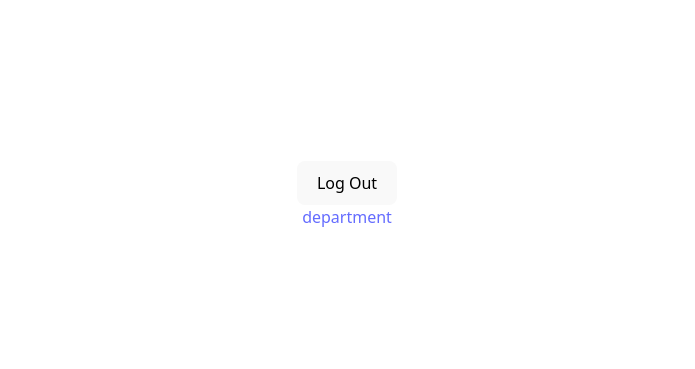
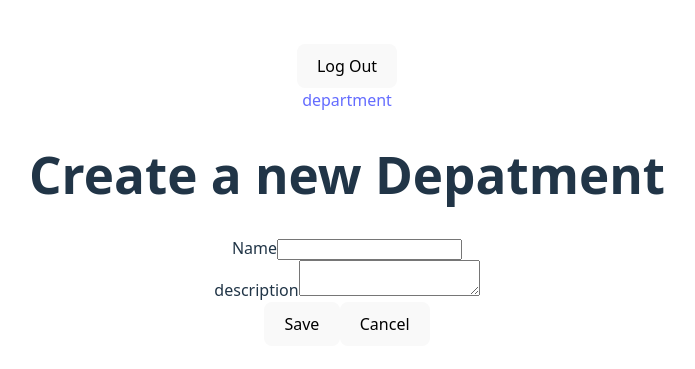
Before and after one commit to Deem02/capstone-project-frontend, a React (Vite) app: page /departments/add in a window 1280 px wide. Before the commit this address had no page. Shown: the part 205-574 px from the top of the page, without its empty margins (293-988 px from the left). Built offline with nearby package versions, Linux system fonts and the light colour scheme; sample sign-in values are in the browser's storage.

Commit message:
Create DepartmentForm to add/edit
Add delete functionality and buttons delete/edit in DepartmentList

```diff
--- a/src/App.jsx
+++ b/src/App.jsx
@@ -4,12 +4,11 @@ import './App.css'
 import { BrowserRouter as Router, Routes, Route } from 'react-router'
 import NavBar from './components/NavBar/NavBar'
 import DepartmentList from './components/DepartmentList/DepartmentList'
+import DepartmentForm from './components/DepartmentForm/DepartmentForm'
 
 import Login from './components/Auth/Login'
 import ProtectedRoute from './components/Auth/ProtectedRoute'
 import { getUserFromToken } from './lib/auth'
-
-
 
 
 function App() {
@@ -21,13 +20,24 @@ function App() {
         < NavBar user={user} setUser={setUser} />
         <Routes>
           <Route path='/login' element={<Login setUser={setUser} />} />
-  <Route path='/departments/' element= {
-    <ProtectedRoute>
+
+          <Route path='/departments' element=
+            {<ProtectedRoute>
               <DepartmentList />
             </ProtectedRoute>
+            } />
+          <Route path='/departments/add' element={
+            <ProtectedRoute>
+              <DepartmentForm />
+            </ProtectedRoute>
+          } />
+          <Route path='/departments/:departmentId/edit' element={
+            <ProtectedRoute>
+              <DepartmentForm />
+            </ProtectedRoute>
+          } />
 
 
-    } />
 
         </Routes>
       </Router>
--- /dev/null
+++ b/src/components/DepartmentForm/DepartmentForm.jsx
@@ -0,0 +1,102 @@
+import React from 'react'
+import { useEffect, useState } from 'react'
+import {useParams, useNavigate } from "react-router";
+import { authRequest, getUserFromToken, clearTokens } from "../../lib/auth"
+
+function DepartmentForm() {
+    const navigate = useNavigate()
+    const { departmentId } = useParams()
+    console.log(departmentId);
+
+
+    const [formData, setFormData] = useState({
+        name: '',
+        description: '',
+
+    })
+
+    // const [error, setError] = useState(null);
+
+    async function getSingleDepartment() {
+        try{
+        const response = await authRequest({
+            method: 'get',
+            url: `http://127.0.0.1:8000/api/departments/${departmentId}`})
+        console.log(response.data);
+        setFormData(response.data)
+        } catch(error){
+              console.log('Failed to fetch a department', error);
+
+        }
+    }
+
+    useEffect(() => {
+        if (departmentId) {
+            getSingleDepartment()
+        }
+    }, [])
+
+
+    function handleChange(event) {
+        setFormData({ ...formData, [event.target.name]: event.target.value })
+    }
+
+        async function handleSubmit(event) {
+        event.preventDefault()
+        //  // Send a POST request to our backend with all of the form data as JSON
+        const request = {
+            method: departmentId? 'put' : 'post',
+            url: departmentId?
+            `http://127.0.0.1:8000/api/departments/${departmentId}/`
+            :
+            'http://127.0.0.1:8000/api/departments/',
+            data: formData
+
+        }
+        try {
+        const response = await authRequest(request)
+        //     method:'post',
+        //      url: 'http://127.0.0.1:8000/api/departments/',
+        //     data: formData
+        // })
+
+        if(response.status===201 || response.status==200){
+            navigate('/departments')
+        }
+    } catch (err) {
+        console.log('Failed to save a department',err)
+
+    }
+}
+
+    return (
+        <div>
+            < form onSubmit={handleSubmit} >
+            <h1> {departmentId? `Edit ${formData.name}`: 'Create a new Depatment'} </h1>
+            <div>
+                <label htmlFor="name">Name</label>
+                <input value={formData.name} onChange={handleChange} id='name' name='name' type="text" required/>
+            </div>
+
+              <div>
+                    <label htmlFor="description">description</label>
+                    <textarea value={formData.description} onChange={handleChange} name="description" id="description" />
+                </div>
+
+                {/* {error && (
+                    <div style={{color:'red'}} >
+                        <strong>Error:</strong> {error}
+                    </div>
+                )} */}
+
+                <div>
+                <button type='submit'>Save </button>
+                <button type='button' onClick={()=>navigate('/departments')} >Cancel </button>
+                </div>
+
+     </form>
+        </div>
+    )
+}
+
+export default DepartmentForm
--- a/src/components/DepartmentList/DepartmentList.jsx
+++ b/src/components/DepartmentList/DepartmentList.jsx
@@ -1,38 +1,76 @@
 import axios from 'axios'
 import { useEffect, useState } from 'react'
 import { Link } from 'react-router'
+import { useNavigate } from "react-router";
 
 import { authRequest, getUserFromToken, clearTokens } from "../../lib/auth"
 
 
 function DepartmentList() {
     const [departments, setDepartment] = useState([])
+    const navigate = useNavigate()
 
     async function getAllDepartments() {
         // used authRequest insted of  axios.get
-        const response = await authRequest({method:'get', url: 'http://127.0.0.1:8000/api/departments/'})
-
+        try {
+            const response = await authRequest({ method: 'get', url: 'http://127.0.0.1:8000/api/departments/' })
             console.log(response.data);
             setDepartment(response.data)
+        } catch (error) {
+            console.log('Failed to fetch departments', error);
 
         }
- useEffect(()=> {
+
+    }
+    useEffect(() => {
         getAllDepartments()
-      }, [] )
+    }, [])
+
+    async function handelDelete(departmentId){
+        try{
+       await authRequest({
+        method: 'delete',
+         url: `http://127.0.0.1:8000/api/departments/${departmentId}` })
+         getAllDepartments()
+        } catch (error){
+        console.log('Failed to delete departments', error);
+
+        }
+
+    }
 
     return (
         <div>
             <h1>Departments </h1>
-        {
-            departments.length?
-            departments.map((department)=> {
+
+            <Link to='/departments/add'>
+                <button>
+                    + Add Department
+                </button>
+            </Link>
+
+            {departments.length ?
+                departments.map((department) => {
                     return (
-                    <p key={department.id}> {department.name} {department.description} </p>
+                        <div key={department.id}>
+                            <p> <strong>{department.name}  </strong> {department.description} </p>
+
+                            <Link to={`/departments/${department.id}/edit`} >
+                                <button>
+                                    ✏️
+                                </button>
+                            </Link>
+                            <button onClick={()=> handelDelete(department.id)}>
+                              delete
+                            </button>
+
+                        </div>
                     )
                 })
                 :
-            <h2>No Department. Start by creating a new Department</h2>
+                <h2>No Department. Start by creating a new Department.</h2>
             }
+
 
         </div>
     )
```
Also changed, not shown: src/components/DepartmentEdit/DepartmentEdit.jsx (added). Lines whose indentation alone changed are shown as unchanged.
